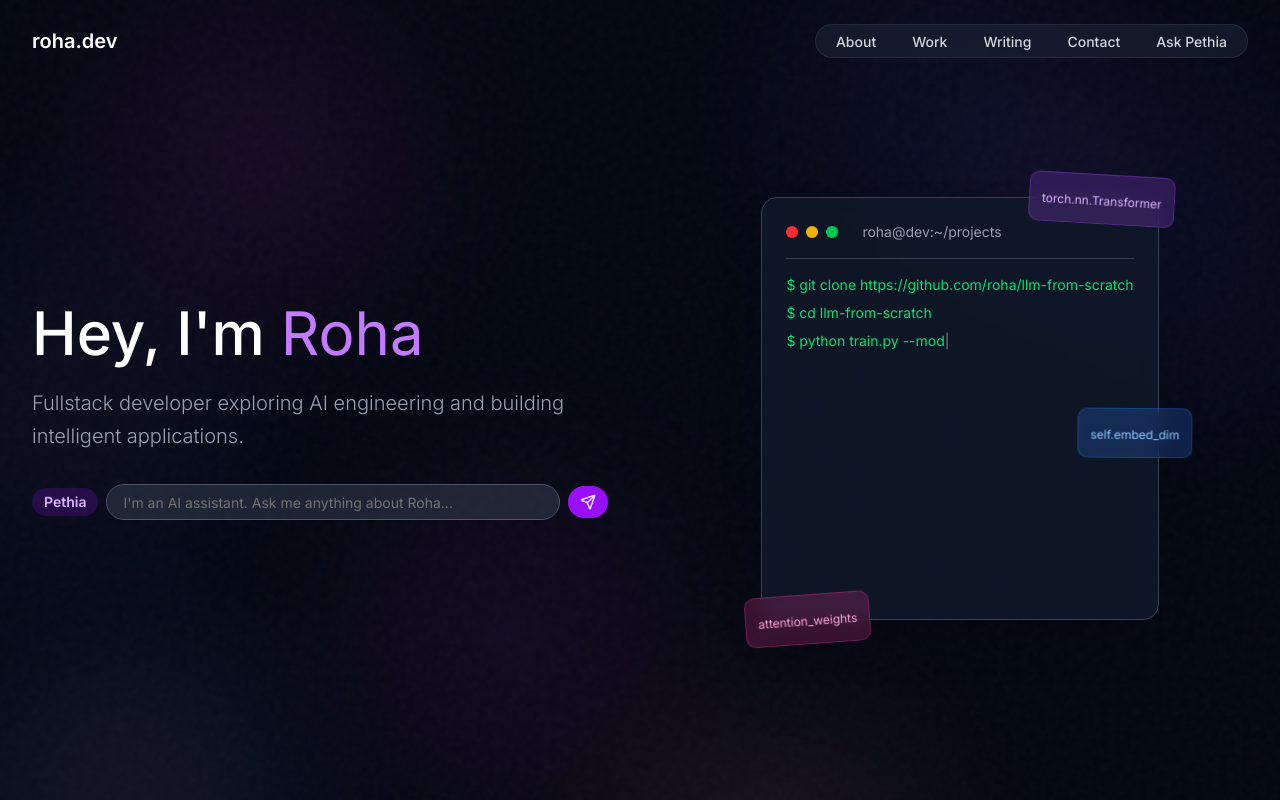
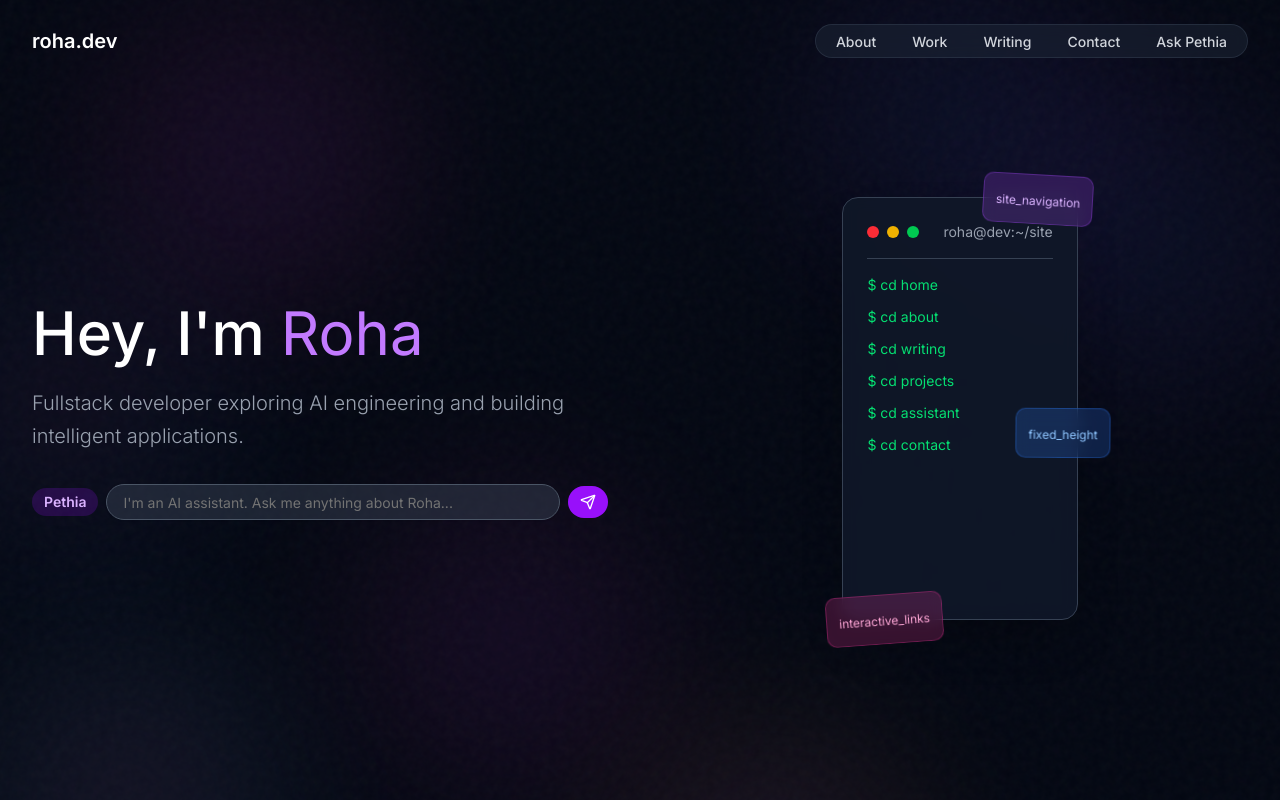
Before and after one commit to row-huh/roha.dev-v3, a Next.js app in the folder src/: page / in a window 1280 px wide. Shown: the top 800 px of the page. Built offline with nearby package versions, Linux system fonts and the light colour scheme.

Commit message:
fixed terminal width problems

```diff
--- a/src/components/terminal-animation.tsx
+++ b/src/components/terminal-animation.tsx
@@ -1,64 +1,24 @@
 "use client"
 
-import { useState, useEffect } from "react"
-import { motion, AnimatePresence } from "framer-motion"
+import { motion } from "framer-motion"
+import Link from "next/link"
 
-export default function TerminalAnimation() {
-  const [currentLine, setCurrentLine] = useState(0)
-  const [currentChar, setCurrentChar] = useState(0)
-  const [displayedText, setDisplayedText] = useState<string[]>([])
-
-  const codeLines = [
-    "$ git clone https://github.com/roha/llm-from-scratch",
-    "$ cd llm-from-scratch",
-    "$ python train.py --model transformer --layers 12",
-    "Loading dataset... ✓",
-    "Initializing model with 117M parameters...",
-    "Training epoch 1/100...",
-    "Loss: 4.2847 → 3.9234 → 3.6891",
-    "Attention patterns emerging...",
-    "$ python generate.py --prompt 'The future of AI'",
-    "Generating: The future of AI is bright and full of...",
+export default function InteractiveDirectory() {
+  const pages = [
+    { name: "Home", href: "/" },
+    { name: "About", href: "/about" },
+    { name: "Writing", href: "/writing" },
+    { name: "Projects", href: "/projects" },
+    { name: "Assistant", href: "/assistant" },
+    { name: "Contact", href: "/contact" },
   ]
-
-  useEffect(() => {
-    if (currentLine < codeLines.length) {
-      const line = codeLines[currentLine]
-      if (currentChar < line.length) {
-        const timer = setTimeout(() => {
-          setDisplayedText((prev) => {
-            const newText = [...prev]
-            if (!newText[currentLine]) newText[currentLine] = ""
-            newText[currentLine] = line.slice(0, currentChar + 1)
-            return newText
-          })
-          setCurrentChar(currentChar + 1)
-        }, 50)
-        return () => clearTimeout(timer)
-      } else {
-        const timer = setTimeout(() => {
-          setCurrentLine(currentLine + 1)
-          setCurrentChar(0)
-        }, 1000)
-        return () => clearTimeout(timer)
-      }
-    } else {
-      // Reset animation
-      const timer = setTimeout(() => {
-        setCurrentLine(0)
-        setCurrentChar(0)
-        setDisplayedText([])
-      }, 3000)
-      return () => clearTimeout(timer)
-    }
-  }, [currentLine, currentChar, codeLines])
 
   return (
     <div className="relative">
       {/* Terminal Window */}
       <motion.div
-        initial={{ opacity: 0 }} // Removed scale: 0.9
-        animate={{ opacity: 1 }} // Removed scale: 1
+        initial={{ opacity: 0 }}
+        animate={{ opacity: 1 }}
         transition={{ duration: 0.8 }}
         className="bg-gray-900/90 backdrop-blur-sm border border-gray-700 rounded-2xl p-6 shadow-2xl w-full"
       >
@@ -67,86 +27,50 @@ export default function TerminalAnimation() {
           <div className="w-3 h-3 bg-red-500 rounded-full" />
           <div className="w-3 h-3 bg-yellow-500 rounded-full" />
           <div className="w-3 h-3 bg-green-500 rounded-full" />
-          <span className="ml-4 text-gray-400 text-sm font-mono">roha@dev:~/projects</span>
+          <span className="ml-4 text-gray-400 text-sm font-mono">
+            roha@dev:~/site
+          </span>
         </div>
-        {/* Terminal Content */}
-        <div className="font-mono text-sm space-y-2 h-80 overflow-hidden">
-          <AnimatePresence>
-            {displayedText.map((line, index) => (
-              <motion.div
-                key={index}
-                initial={{ opacity: 0 }}
-                animate={{ opacity: 1 }}
-                className={`${
-                  line.startsWith("$")
-                    ? "text-green-400"
-                    : line.includes("✓")
-                      ? "text-green-300"
-                      : line.includes("Loss:")
-                        ? "text-blue-300"
-                        : line.includes("Generating:")
-                          ? "text-purple-300"
-                          : "text-gray-300"
-                }`}
-              >
-                {line}
-                {index === currentLine && (
-                  <motion.span
-                    animate={{ opacity: [1, 0] }}
-                    transition={{ duration: 0.8, repeat: Number.POSITIVE_INFINITY }}
-                    className="text-white"
-                  >
-                    |
-                  </motion.span>
-                )}
-              </motion.div>
-            ))}
-          </AnimatePresence>
+
+        {/* Fixed-size directory content */}
+        <div className="font-mono text-sm h-80 flex flex-col gap-3 overflow-hidden">
+          {pages.map((page, idx) => (
+            <motion.div
+              key={idx}
+              whileHover={{ x: 8, color: "#60a5fa" }}
+              transition={{ type: "spring", stiffness: 300 }}
+            >
+              <Link href={page.href} className="text-green-400 hover:text-blue-400">
+                {`$ cd ${page.name.toLowerCase()}`}
+              </Link>
+            </motion.div>
+          ))}
         </div>
       </motion.div>
 
       {/* Floating Code Elements */}
       <motion.div
         className="absolute -top-4 -right-4 bg-purple-500/20 backdrop-blur-sm border border-purple-500/30 rounded-lg p-3"
-        animate={{
-          y: [0, -10, 0],
-          rotate: [0, 5, 0],
-        }}
-        transition={{
-          duration: 4,
-          repeat: Number.POSITIVE_INFINITY,
-          ease: "easeInOut",
-        }}
+        animate={{ y: [0, -10, 0], rotate: [0, 5, 0] }}
+        transition={{ duration: 4, repeat: Infinity, ease: "easeInOut" }}
       >
-        <span className="text-purple-300 font-mono text-xs">torch.nn.Transformer</span>
+        <span className="text-purple-300 font-mono text-xs">site_navigation</span>
       </motion.div>
+
       <motion.div
         className="absolute -bottom-4 -left-4 bg-pink-500/20 backdrop-blur-sm border border-pink-500/30 rounded-lg p-3"
-        animate={{
-          y: [0, 10, 0],
-          rotate: [0, -5, 0],
-        }}
-        transition={{
-          duration: 5,
-          repeat: Number.POSITIVE_INFINITY,
-          ease: "easeInOut",
-        }}
+        animate={{ y: [0, 10, 0], rotate: [0, -5, 0] }}
+        transition={{ duration: 5, repeat: Infinity, ease: "easeInOut" }}
       >
-        <span className="text-pink-300 font-mono text-xs">attention_weights</span>
+        <span className="text-pink-300 font-mono text-xs">interactive_links</span>
       </motion.div>
+
       <motion.div
         className="absolute top-1/2 -right-8 bg-blue-500/20 backdrop-blur-sm border border-blue-500/30 rounded-lg p-3"
-        animate={{
-          x: [0, 10, 0],
-          rotate: [0, 3, 0],
-        }}
-        transition={{
-          duration: 6,
-          repeat: Number.POSITIVE_INFINITY,
-          ease: "easeInOut",
-        }}
+        animate={{ x: [0, 10, 0], rotate: [0, 3, 0] }}
+        transition={{ duration: 6, repeat: Infinity, ease: "easeInOut" }}
       >
-        <span className="text-blue-300 font-mono text-xs">self.embed_dim</span>
+        <span className="text-blue-300 font-mono text-xs">fixed_height</span>
       </motion.div>
     </div>
   )
```
